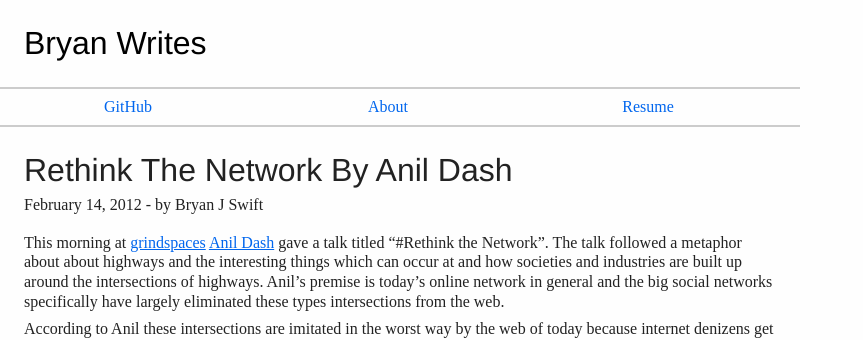
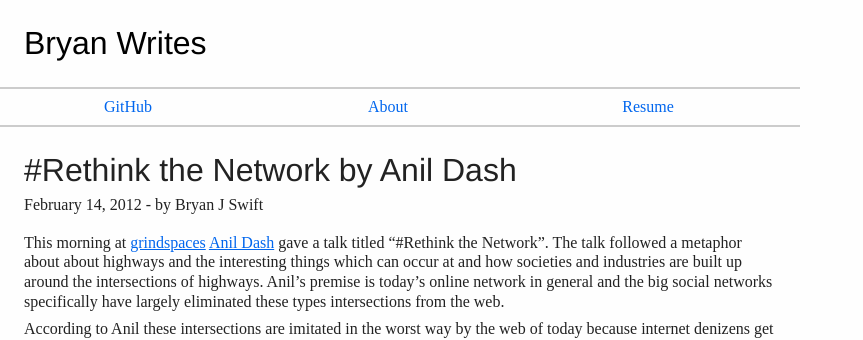
Before and after one commit to bryanjswift/bryanjswift.github.com, a Jekyll site: the page built from _posts/2012-02-14-rethink-the-network-by-anil-dash.markdown, in a window 1280 px wide. Shown: the top 340 px of the page, without its empty margins (0-863 px from the left). Built offline with Jekyll 4.4.1, drawn with Linux system fonts in a browser that asks for light colours.

```diff
--- a/_posts/2012-02-14-rethink-the-network-by-anil-dash.markdown
+++ b/_posts/2012-02-14-rethink-the-network-by-anil-dash.markdown
@@ -1,6 +1,6 @@
 ---
 layout: post
-title: #Rethink the Network by Anil Dash
+title: "#Rethink the Network by Anil Dash"
 date: 2012-02-14 09:56:37
 published: true
 categories: []
```
